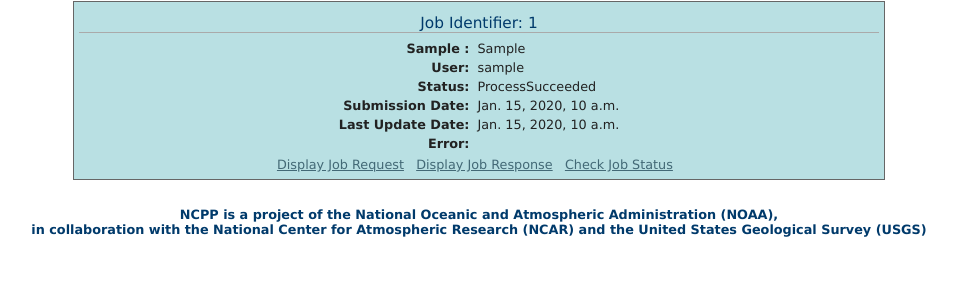
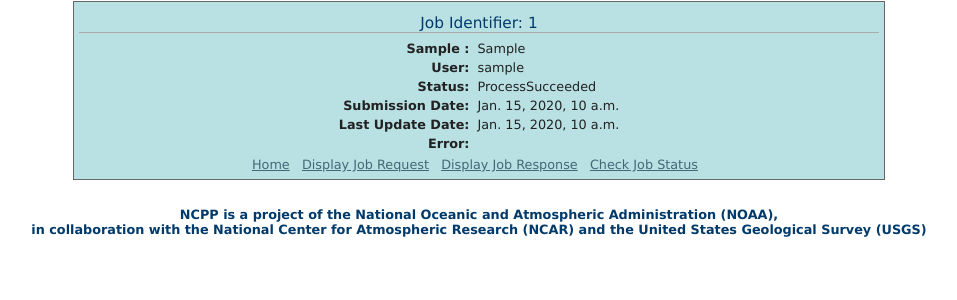
Before and after one commit to NCPP/NCPP, a Django app: template ncpp/templates/ncpp/common/job_detail.html in a window 1280 px wide. Shown: the part 98-398 px from the top of the page, without its empty margins (161-1118 px from the left). Run offline with Django 3.2, Linux system fonts and the light colour scheme; the template is opened without the code that fills it: most values are stand-ins (such as "Sample title", 1, 10 or a date in 2020); parts of the project's set-up code (start-up, migrations or seed data) failed here and were passed over.

Commit message:
Adding a link back to the start of the workflow.

```diff
--- a/ncpp/templates/ncpp/common/job_detail.html
+++ b/ncpp/templates/ncpp/common/job_detail.html
@@ -31,6 +31,8 @@
 	<p/>
 
 	<!-- links -->
+	<a href="{% url home %}">Home</a>
+	&nbsp;
 	<a href="{% url job_request job.id job.class_name %}">Display Job Request</a>
 	&nbsp;
 	<a href="{% url job_response job.id job.class_name %}">Display Job Response</a>
```
